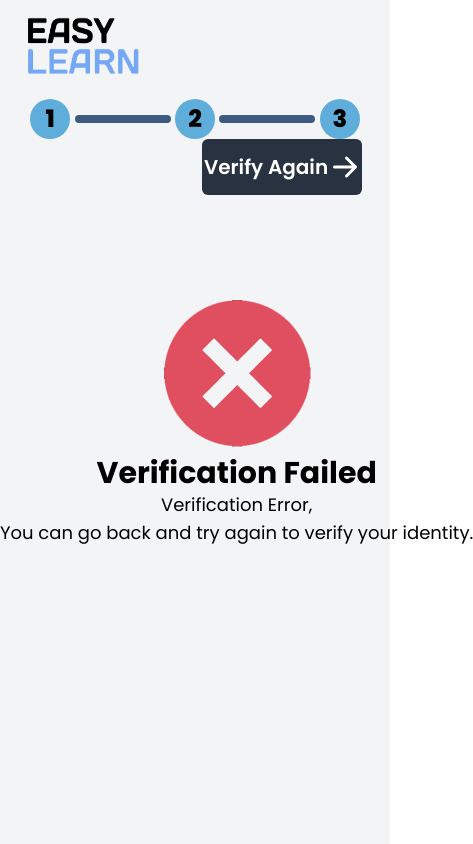
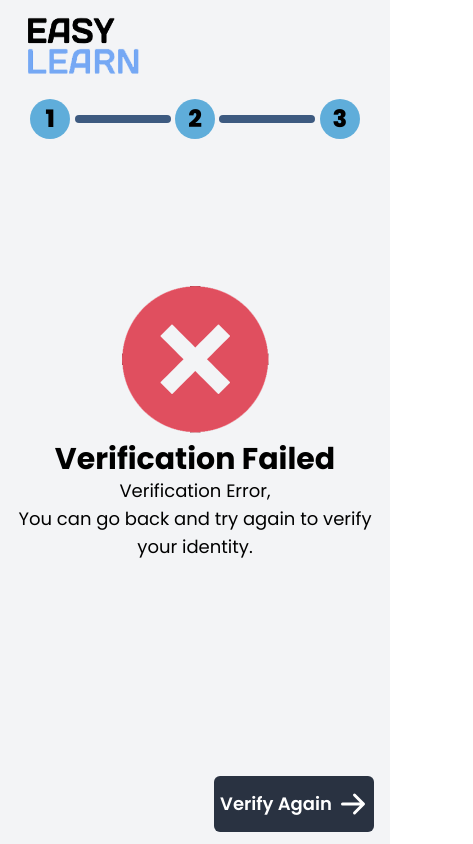
Before and after one commit to jdpena28/easylearn-kyc, a Next.js app: page /Error in a window 390 px wide. Shown: the whole page, 473 px wide, since content can reach past the window. Built offline with nearby package versions, Linux system fonts and the light colour scheme.

Commit message:
CHORE: responsive design for error page

```diff
--- a/pages/Error.jsx
+++ b/pages/Error.jsx
@@ -6,14 +6,21 @@ const Error = () => {
     return (
       <Layout title={"Verification Failed"}>
       <StepIndicator stepColor2={"bg-highlight"} stepColor3={"bg-highlight"} />
-      <div className=' w-max h-max  absolute text-center inset-0 my-auto mx-auto'>
+      <div className=' w-max sm:w-full h-max  absolute text-center inset-0 my-auto mx-auto'>
         <Image src={"/failed.png"} alt='red error x mark' height={150} width={150} />
         <h3 className='text-3xl font-bold'>Verification Failed</h3>
         <p className='text-lg'>
           Verification Error, <br /> You can go back and try again to verify your identity.
         </p>
       </div>
-      <Button btnType={'button'} btnText={'Verify Again'} link={"/"}/>
+      <Button
+        btnType={"button"}
+        btnText={"Verify Again"}
+        classname={"sm:absolute  bottom-3 right-4"}
+        link={
+          "/"
+        }
+      />
     </Layout>
     )
 }
--- a/src/components/Button.jsx
+++ b/src/components/Button.jsx
@@ -7,7 +7,7 @@ const Button = ({btnText,btnType,link,classname}) => {
         <Link href={link}>
         <div className={`sm:flex  justify-end ${classname}`}>
             <button className='bg-tertiary text-white w-52 sm:w-40 h-16 sm:h-14 rounded-md flex justify-evenly items-center absolute sm:static bottom-4 right-5' type={btnType}>
-                <p className='text-center text-xl font-semibold leading-[4rem]'>{btnText}</p>
+                <p className='text-center text-xl sm:text-lg font-semibold leading-[4rem]'>{btnText}</p>
                 <Image className='fill-white'   src={'/icons/arrow-right-thin.svg'} height={30} width={30}/>
             </button>
         </div>
```
